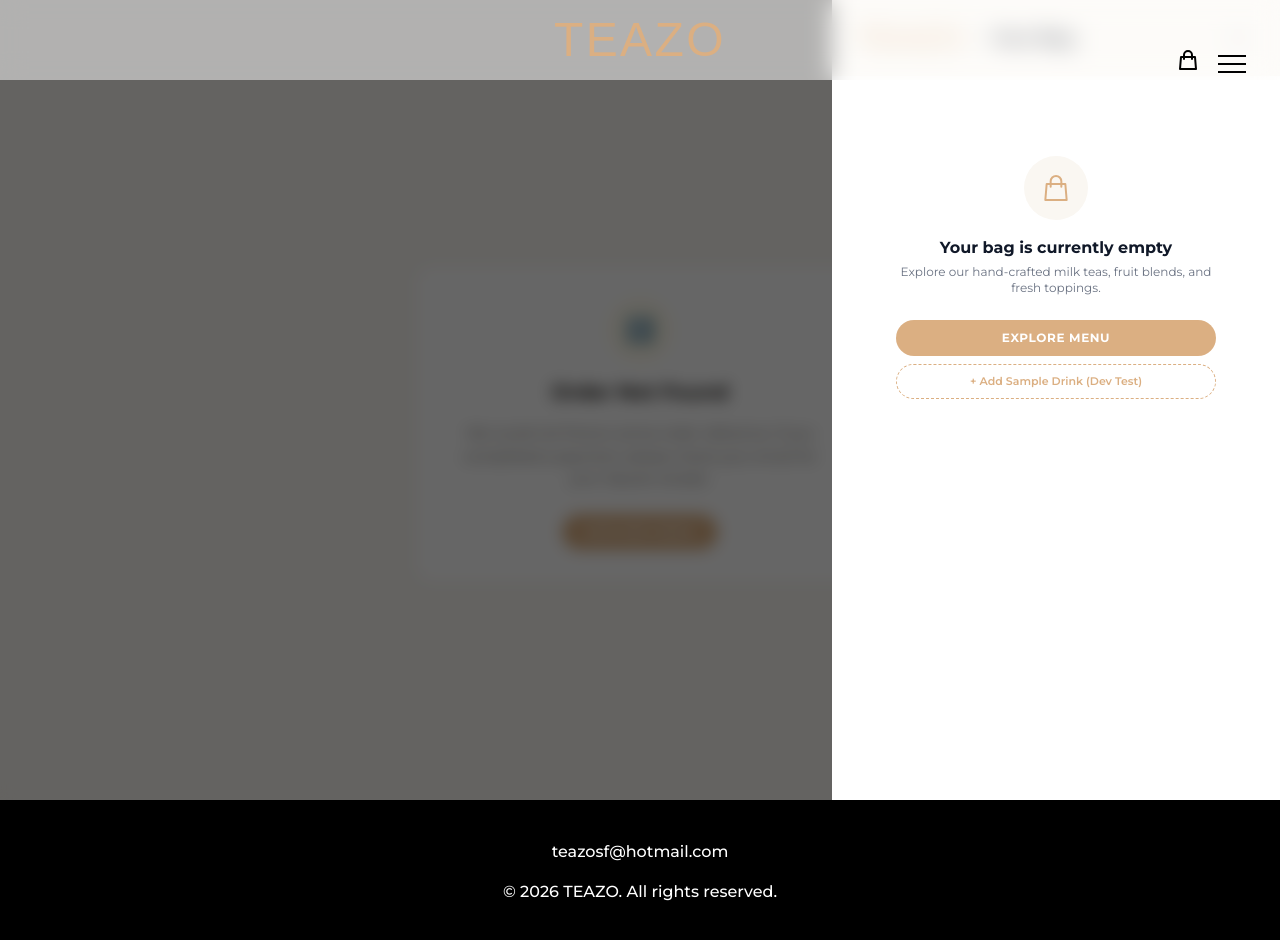
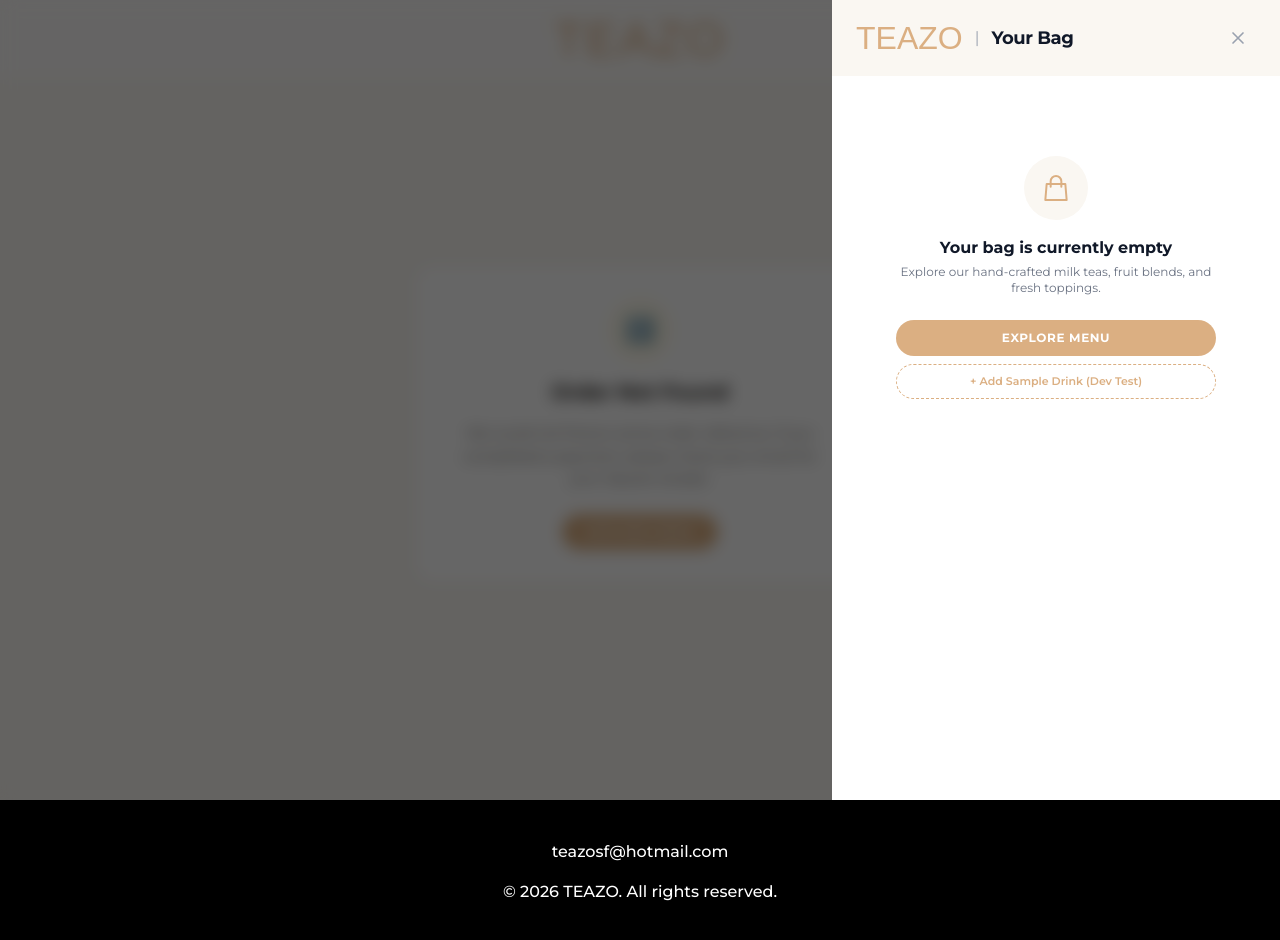
Before and after one commit to W-Sammy/Teazo-Site, a Next.js app in the folder teazo-site/: page /order/confirmation in a window 1280 px wide. Both pictures are taken after a click on the button 1188 px from the left and 60 px from the top of the page. Shown: the top 940 px of the page. Built offline with nearby package versions, Linux system fonts and the light colour scheme; a web font is replaced by a local one.

Commit message:
fix(cart): raise z-index of cart drawer and item customizer above nav bar (TZ-418)

```diff
--- a/teazo-site/app/(site)/components/cart-drawer.tsx
+++ b/teazo-site/app/(site)/components/cart-drawer.tsx
@@ -527,7 +527,7 @@
   return createPortal(
     <>
       <div
-        className={`fixed inset-0 z-[110] overflow-hidden transition-all duration-300 ${
+        className={`fixed inset-0 z-[10050] overflow-hidden transition-all duration-300 ${
         isCartOpen ? "pointer-events-auto visible" : "pointer-events-none invisible"
       }`}
       role="dialog"
--- a/teazo-site/app/(site)/components/item-customizer-modal.tsx
+++ b/teazo-site/app/(site)/components/item-customizer-modal.tsx
@@ -299,7 +299,7 @@
 
   return (
     <div
-      className="fixed inset-0 z-[100] overflow-y-auto"
+      className="fixed inset-0 z-[10060] overflow-y-auto"
       role="dialog"
       aria-modal="true"
       aria-labelledby={titleId}
```
